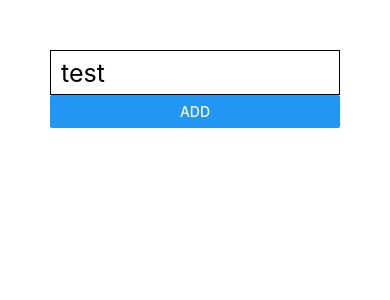
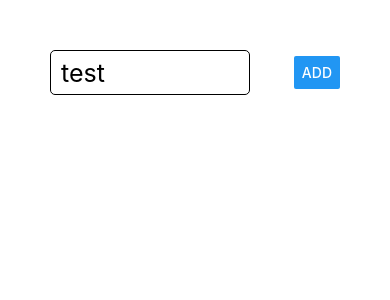
Before and after one commit to fengbanjiazhu/native-test1, a React Native app: screen / in a window 390 px wide. Shown: the top 300 px of the page. Built offline with nearby package versions, Linux system fonts and the light colour scheme.

Commit message:
test rendering

```diff
--- a/App.js
+++ b/App.js
@@ -3,28 +3,60 @@ import { useState } from "react";
 import { Button, StyleSheet, Text, View, TextInput } from "react-native";
 
 export default function App() {
+  const [inputText, setInputText] = useState("");
+  const [toDos, setToDos] = useState([]);
+
+  function handleInput(enteredText) {
+    setInputText(enteredText);
+  }
+
+  function addGoalHandler(addedGoal) {
+    console.log(addedGoal);
+    setToDos([...toDos, addedGoal]);
+    setInputText("");
+  }
+
   return (
-    <View style={styles.container}>
+    <View style={styles.screen}>
+      <View style={styles.inputWrapper}>
+        <TextInput placeholder="test" style={styles.input} onChangeText={handleInput}></TextInput>
+        <Button
+          onPress={() => {
+            addGoalHandler(inputText);
+          }}
+          title="ADD"
+        />
+      </View>
       <View>
-        <TextInput placeholder="test" style={styles.input}></TextInput>
-        <Button style={styles.button} title="ADD" />
+        <Text style={styles.displayText}>
+          {toDos.map((todo) => {
+            return <Text>{todo}</Text>;
+          })}
+        </Text>
       </View>
     </View>
   );
 }
 
 const styles = StyleSheet.create({
-  container: {
+  screen: {
     padding: 50,
+  },
+  inputWrapper: {
+    flexDirection: "row",
+    justifyContent: "space-between",
+    alignItems: "center",
   },
   input: {
     height: 45,
-    fontSize: 25,
     borderWidth: 1,
     padding: 10,
+    width: 200,
+    borderRadius: 5,
+    fontSize: 25,
   },
-  button: {
-    borderWidth: 1,
-    backgroundColor: "blue",
+  displayText: {
+    marginTop: 20,
+    fontSize: 20,
   },
 });
```
